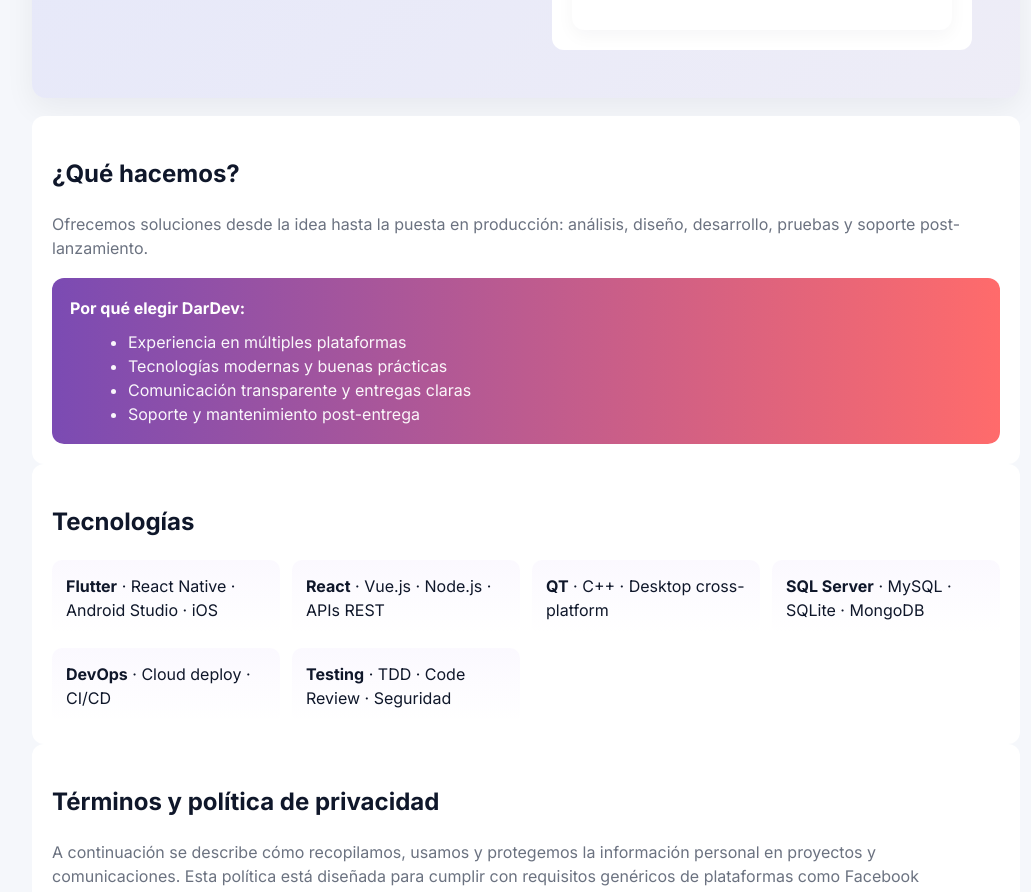
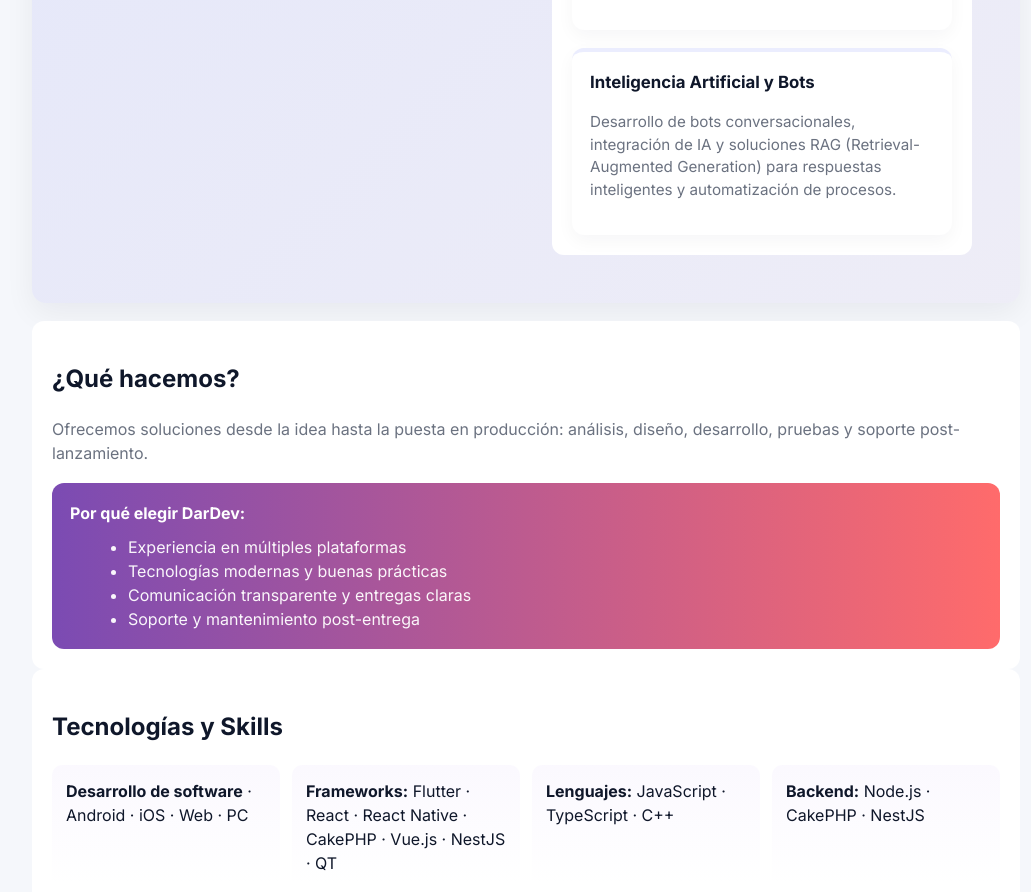
Before and after one commit to Tirano61/dardev-website, a plain HTML site: page index.html in a window 1280 px wide. Shown: the part 829-1721 px from the top of the page, without its empty margins (114-1145 px from the left). Drawn offline with Linux system fonts and the light colour scheme.

Commit message:
Agregados skills

```diff
--- a/index.html
+++ b/index.html
@@ -115,6 +115,10 @@
                             <h3>Bases de Datos</h3>
                             <p>SQL Server, MySQL, SQLite, MongoDB — Diseño y optimización.</p>
                         </div>
+                        <div class="service">
+                            <h3>Inteligencia Artificial y Bots</h3>
+                            <p>Desarrollo de bots conversacionales, integración de IA y soluciones RAG (Retrieval-Augmented Generation) para respuestas inteligentes y automatización de procesos.</p>
+                        </div>
                     </div>
                 </aside>
             </section>
@@ -134,14 +138,15 @@
             </section>
 
             <section id="tecnologias" class="card" aria-labelledby="tech-title">
-                <h2 id="tech-title">Tecnologías</h2>
+                <h2 id="tech-title">Tecnologías y Skills</h2>
                 <div class="tech-grid">
-                    <div class="tech"><strong>Flutter</strong> · React Native · Android Studio · iOS</div>
-                    <div class="tech"><strong>React</strong> · Vue.js · Node.js · APIs REST</div>
-                    <div class="tech"><strong>QT</strong> · C++ · Desktop cross-platform</div>
-                    <div class="tech"><strong>SQL Server</strong> · MySQL · SQLite · MongoDB</div>
-                    <div class="tech"><strong>DevOps</strong> · Cloud deploy · CI/CD</div>
-                    <div class="tech"><strong>Testing</strong> · TDD · Code Review · Seguridad</div>
+                    <div class="tech"><strong>Desarrollo de software</strong> · Android · iOS · Web · PC</div>
+                    <div class="tech"><strong>Frameworks:</strong> Flutter · React · React Native · CakePHP · Vue.js · NestJS · QT</div>
+                    <div class="tech"><strong>Lenguajes:</strong> JavaScript · TypeScript · C++</div>
+                    <div class="tech"><strong>Backend:</strong> Node.js · CakePHP · NestJS</div>
+                    <div class="tech"><strong>Bases de Datos:</strong> SQL Server · MySQL · SQLite · MongoDB</div>
+                    <div class="tech"><strong>Bases de Datos:</strong> SQL Server · MySQL · SQLite · MongoDB · Postgres</div>
+                    <div class="tech"><strong>Inteligencia Artificial:</strong> Bots conversacionales · Integración de IA · RAG (Retrieval-Augmented Generation) para respuestas inteligentes</div>
                 </div>
             </section>
 
```
